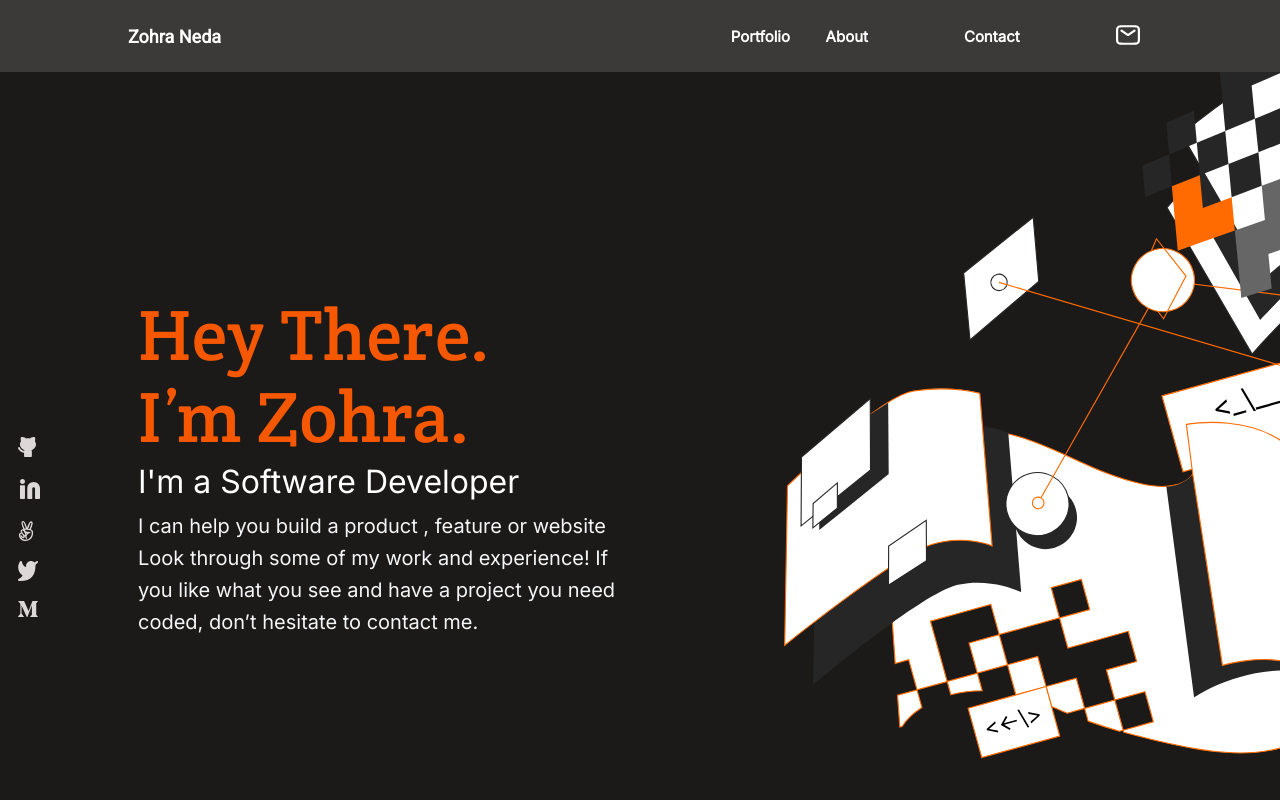
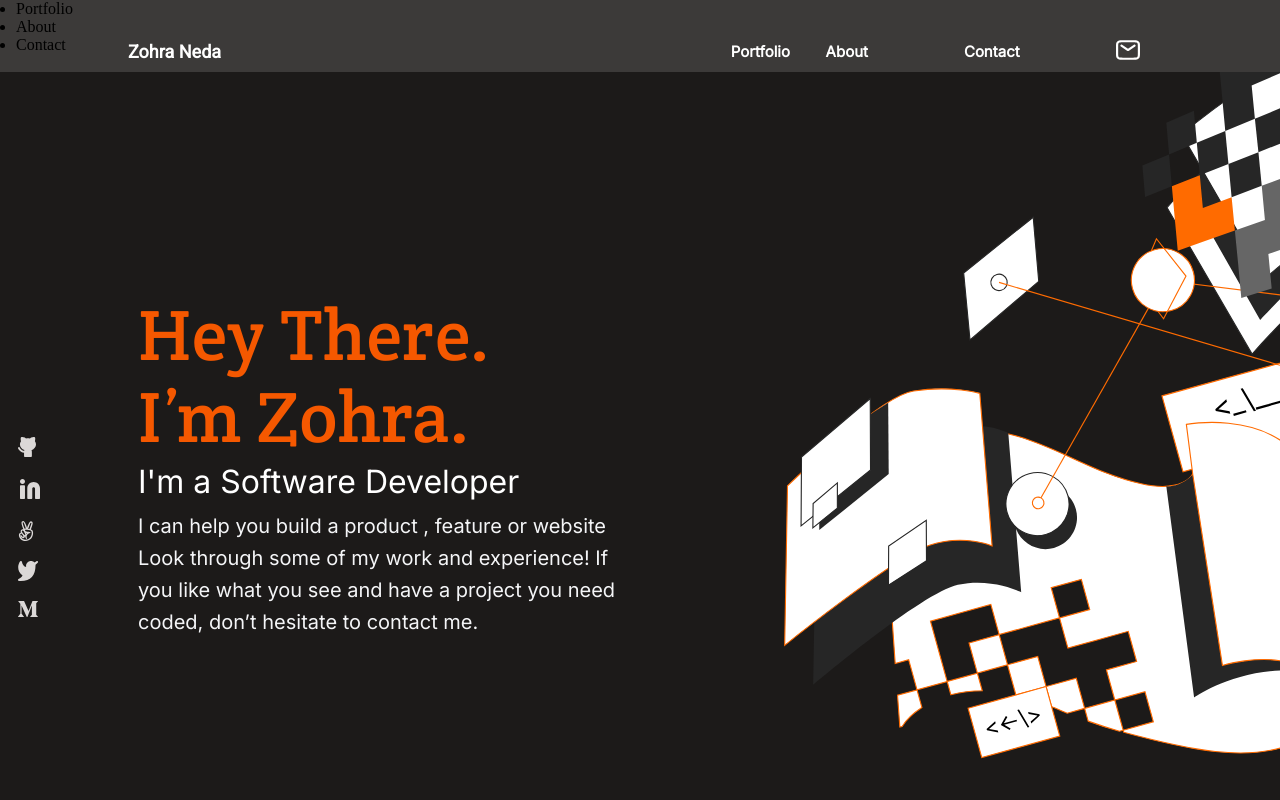
Before and after one commit to Zohra-Neda/Old-Portfolio, a website: page index.html in a window 1280 px wide. Shown: the top 800 px of the page. Drawn offline with Linux system fonts and the light colour scheme; a web font is replaced by a local one.

Commit message:
Update index.html page

```diff
--- a/index.html
+++ b/index.html
@@ -14,7 +14,13 @@
     <header class="header-container">
         <a href="#" class="header-item item1" id="logo">Zohra Neda</a>
         <nav class="header-item nav item2">
+
             <img id="hamburger" class="header-item" src="./images/mobile-images/header/header-icons/Union.png" alt="hamburger-icon" srcset="">
+            <ul>
+                <li>Portfolio</li>
+                <li>About</li>
+                <li>Contact</li>
+            </ul>
         </nav>
         <nav class="des-navbar-container">
             <a href="#" class="header-item item1" id="des-logo">Zohra Neda</a>
```
